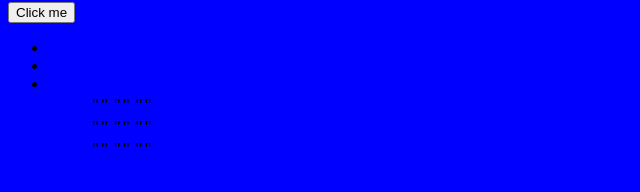
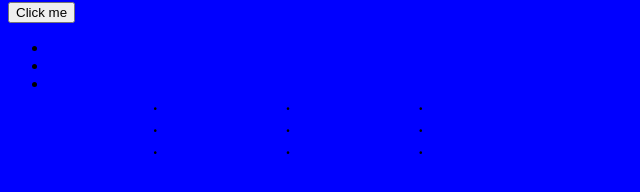
Before and after one commit to Wkamfar/HTML-GitHub-Demo, a plain HTML site: page index.html in a window 1280 px wide. Shown: the part 566-758 px from the top of the page, without its empty margins (0-640 px from the left). Drawn offline with Linux system fonts and the light colour scheme.

Commit message:
Update index.html

```diff
--- a/index.html
+++ b/index.html
@@ -16,21 +16,21 @@
    <li></li>
    <li></li>
   <ul>
-  <table>
+  <table style = "width:400px">
    <tr>
-    <th>""</th>
-    <th>""</th>
-    <th>""</th>
+    <th>.</th>
+    <th>.</th>
+    <th>.</th>
    </tr>
    <tr>
-    <th>""</th>
-    <th>""</th>
-    <th>""</th>
+    <th>.</th>
+    <th>.</th>
+    <th>.</th>
    </tr>
    <tr>
-    <th>""</th>
-    <th>""</th>
-    <th>""</th>
+    <th>.</th>
+    <th>.</th>
+    <th>.</th>
    </tr>
   </table>
  </body>
```
